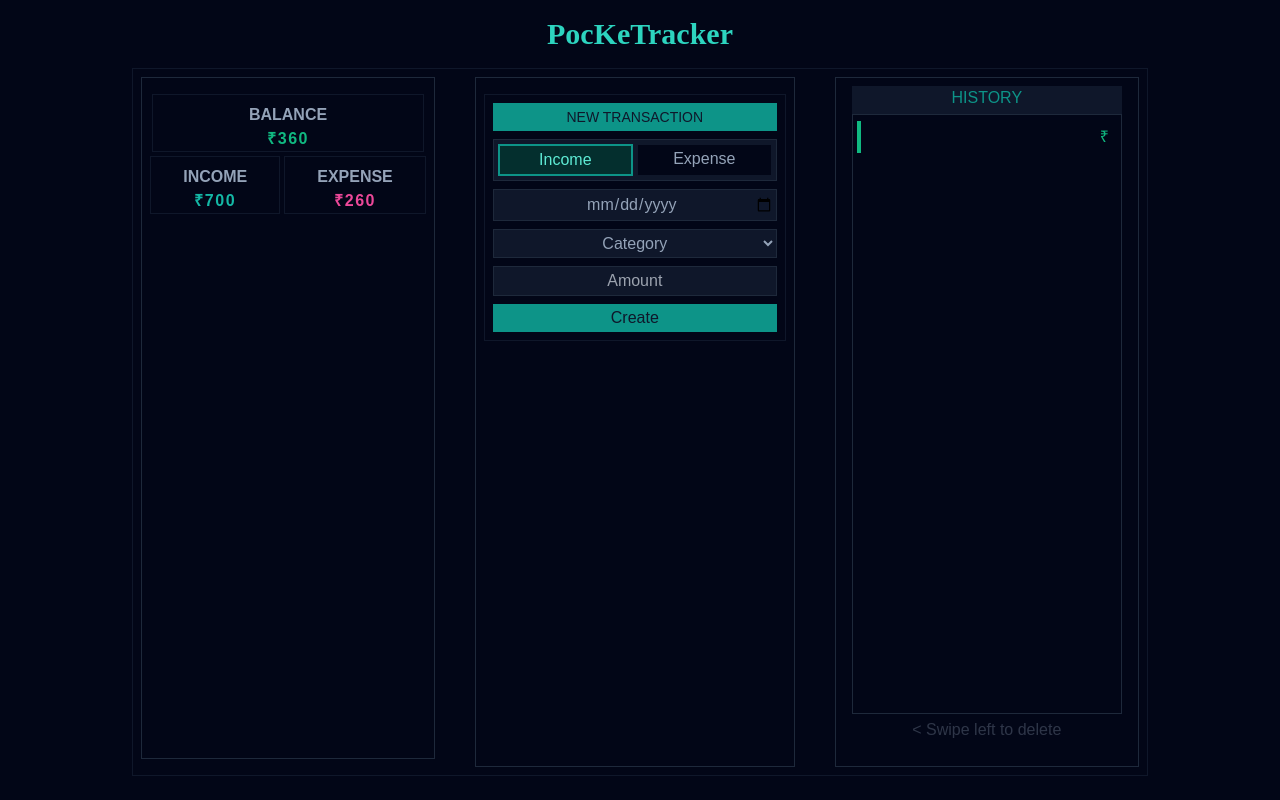
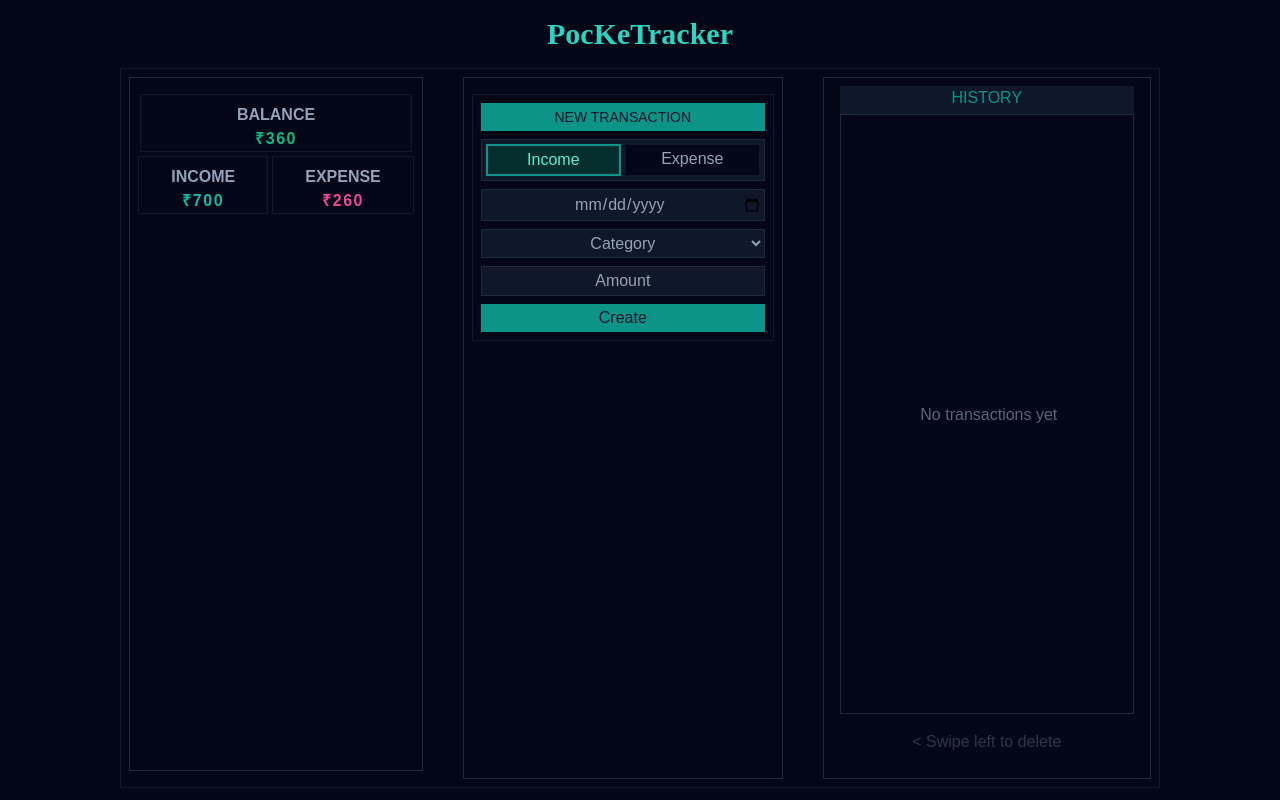
Before and after one commit to silentCosmo/pocketracker, a React (Create React App) app: page / in a window 1280 px wide. Built offline with nearby package versions, Linux system fonts and the light colour scheme.

Commit message:
dinamic_history

```diff
--- a/src/components/History.js
+++ b/src/components/History.js
@@ -1,48 +1,41 @@
-import React, { useEffect } from 'react'
+import React, { useEffect, useState } from 'react'
 import TransactionDetails from './analytics/TransactionDetails'
 import { useSelector } from 'react-redux';
 import DeleteModal from './DeleteModal';
 
 function History() {
   const swiped = useSelector((state) => state.pocket.swiped ? state.pocket.swiped:false)
-  const history = useSelector((state)=> state.pocket.history)
-  console.log(history);
-  useEffect(() => { ; console.log(swiped, 'redux'); }, [swiped])
+  const historyTemp = useSelector((state)=> state.pocket.history)
+  const history = [...historyTemp].reverse()
+  //Display History
+  const [hisEmpty,setHisEmpty] = useState(false)
+  useEffect(() => { if(historyTemp.length===0){setHisEmpty(true)}else{setHisEmpty(false)}}, [historyTemp])
+
   return (
     <div className='px-2 mb-4'>
         <p className='pb-1 bg-slate-900 text-teal-600 uppercase'>History</p>
         <div className="flex flex-col pt-1.5 p-1 pr-0 gap-2 md:h-[75vh] h-[80vh] border border-slate-800 overflow-y-scroll overflow-x-hidden">
-        <TransactionDetails details={{ inc:true,cat:'salary',amt:'7367'}} />
+        {
+          hisEmpty ?
 
-        {
+          <div className="flex items-center h-full">
+          <p className='w-72 opacity-60'>No transactions yet</p>
+          </div>
+          :
           history.map((his)=>{
-            return <TransactionDetails details={{inc:false, category:his.category, amount:his.amount}}/>
+            return <TransactionDetails details={
+              { id:his.id,
+                date:his.date,
+                type:his.type,
+                category:his.category,
+                amount:his.amount}
+              }/>
           })
         }
+        </div>
+        <p className='opacity-30 mt-4'>&lt; Swipe left to delete</p>
+        {swiped?<DeleteModal/>:""}
 
-        {/* <TransactionDetails details={{ inc:false,cat:'Entertaiment',amt:'456'}} />
-        <TransactionDetails details={{ inc:false,cat:'shopping',amt:'556'}} />
-        <TransactionDetails details={{ inc:true,cat:'Gift',amt:'38'}} />
-        <TransactionDetails details={{ inc:false,cat:'Health',amt:'256'}} />
-
-        <TransactionDetails details={{ inc:false,cat:'Health',amt:'256'}} />
-        <TransactionDetails details={{ inc:false,cat:'Health',amt:'256'}} />
-        <TransactionDetails details={{ inc:false,cat:'Health',amt:'256'}} />
-        <TransactionDetails details={{ inc:false,cat:'Health',amt:'256'}} />
-        <TransactionDetails details={{ inc:false,cat:'Health',amt:'256'}} />
-        <TransactionDetails details={{ inc:false,cat:'Health',amt:'256'}} />
-        <TransactionDetails details={{ inc:false,cat:'Health',amt:'256'}} />
-        <TransactionDetails details={{ inc:false,cat:'Health',amt:'256'}} />
-        <TransactionDetails details={{ inc:false,cat:'Health',amt:'256'}} />
-        <TransactionDetails details={{ inc:false,cat:'Health',amt:'256'}} />
-        <TransactionDetails details={{ inc:false,cat:'Health',amt:'256'}} />
-        <TransactionDetails details={{ inc:false,cat:'Health',amt:'256'}} />
-        <TransactionDetails details={{ inc:false,cat:'Health',amt:'256'}} />
-        <TransactionDetails details={{ inc:false,cat:'Health',amt:'256'}} /> */}
-        </div>
-        <p className='opacity-30 mt-1'>&lt; Swipe left to delete</p>
-        {swiped?<DeleteModal/>:""}
-        {/* <p className='mt-20 opacity-60'>No Transactions!</p> */}
 
     </div>
   )
--- a/src/components/NewTransaction.js
+++ b/src/components/NewTransaction.js
@@ -31,8 +31,7 @@ function NewTransaction() {
     console.log('Sumit_captured');
     console.log('data: ',formValues);
 
-    const id = Date.now()
-    const formData = {idx:id,...formValues}
+    const formData = {...formValues}
     dispatch(history(formData))
 
   }
--- a/src/components/analytics/TransactionDetails.js
+++ b/src/components/analytics/TransactionDetails.js
@@ -75,17 +75,17 @@ function TransactionDetails(details) {
     {
     toDrag?
         <Draggable axis='x' position={position} onDrag={handleDrag} onStop={handleDragStop}>
-        <div className={`bg-opacity- border-l-[0.3rem] w-64 p-1 mr-2 flex justify-between cursor-pointer ${toDrag ? 'bg-slate-900' : 'bg-slate-950'} ${data.inc ? 'border-emerald-500' : 'border-pink-700'}`} onMouseLeave={handleUnClick}  onTouchEnd={handleUnClick} >
-        <p>22/5/2023</p>
+        <div className={`bg-opacity-25 border-l-[0.3rem] w-72 p-1 mr-2 flex justify-between cursor-pointer ${toDrag ? 'bg-slate-900' : 'bg-slate-950'} ${data.type === "income" ? 'border-emerald-500' : 'border-pink-700'}`} onMouseLeave={handleUnClick}  onTouchEnd={handleUnClick} >
+        <p>{data.date}</p>
         <p>{data.category}</p>
-        <p className={`${data.inc?"text-emerald-500":"text-pink-600"}`}>&#8377;{data.amount}</p>
+        <p className={`${data.type === "income"?"text-emerald-500":"text-pink-600"}`}>&#8377;{data.amount}</p>
     </div>
     </Draggable>
     :
-      < div className={`bg-slate-950 border-l-[0.3rem] w-64 p-1 mr-2 flex justify-between cursor-pointer ${data.inc ? 'border-emerald-500' : 'border-pink-700'}`}  onClick={handleClick}>
+      <div className={`bg-slate-950 border-l-[0.3rem] w-72 p-1 mr-2 flex justify-between cursor-pointer ${data.type === "income" ? 'border-emerald-500' : 'border-pink-700'}`}  onClick={handleClick}>
       <p>{data.date}</p>
       <p>{data.category}</p>
-      <p className={`${data.inc ? "text-emerald-500" : "text-pink-600"}`}>&#8377;{data.amount}</p>
+      <p className={`${data.type === "income" ? "text-emerald-500" : "text-pink-600"}`}>&#8377;{data.amount}</p>
     </div >
     }
     </>
--- a/src/redux/pocketSlice.js
+++ b/src/redux/pocketSlice.js
@@ -3,19 +3,13 @@ import { createSlice } from '@reduxjs/toolkit'
 const initialState = {
     value:0,
     history:[],
+    statistics:{},
 }
 
 export const pocketSlice = createSlice({
     name: 'pocket',
     initialState,
     reducers: {
-        /* increment: (state) => {
-            // Redux Toolkit allows us to write "mutating" logic in reducers. It
-            // doesn't actually mutate the state because it uses the Immer library,
-            // which detects changes to a "draft state" and produces a brand new
-            // immutable state based off those changes
-            state.value += 1
-        } */
         swiped: (state, action)=>{
             state.swiped = action.payload
         },
@@ -30,10 +24,13 @@ export const pocketSlice = createSlice({
             state.history = [...state.history,newItem]
             console.log('redux', state.history)
         },
+        statistics: (state, action)=>{
+
+        }
     },
 })
 
 // Action creators are generated for each case reducer function
-export const { swiped, toSwipe, history } = pocketSlice.actions
+export const { swiped, toSwipe, statistics, history } = pocketSlice.actions
 
 export default pocketSlice.reducer
```
